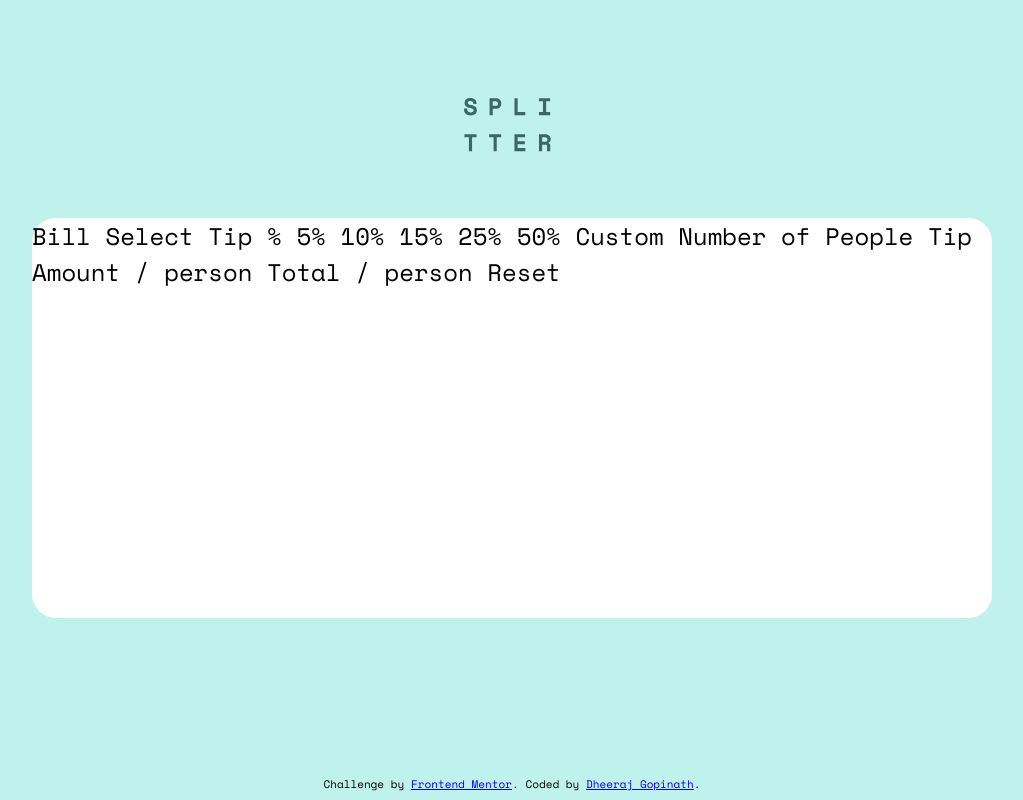
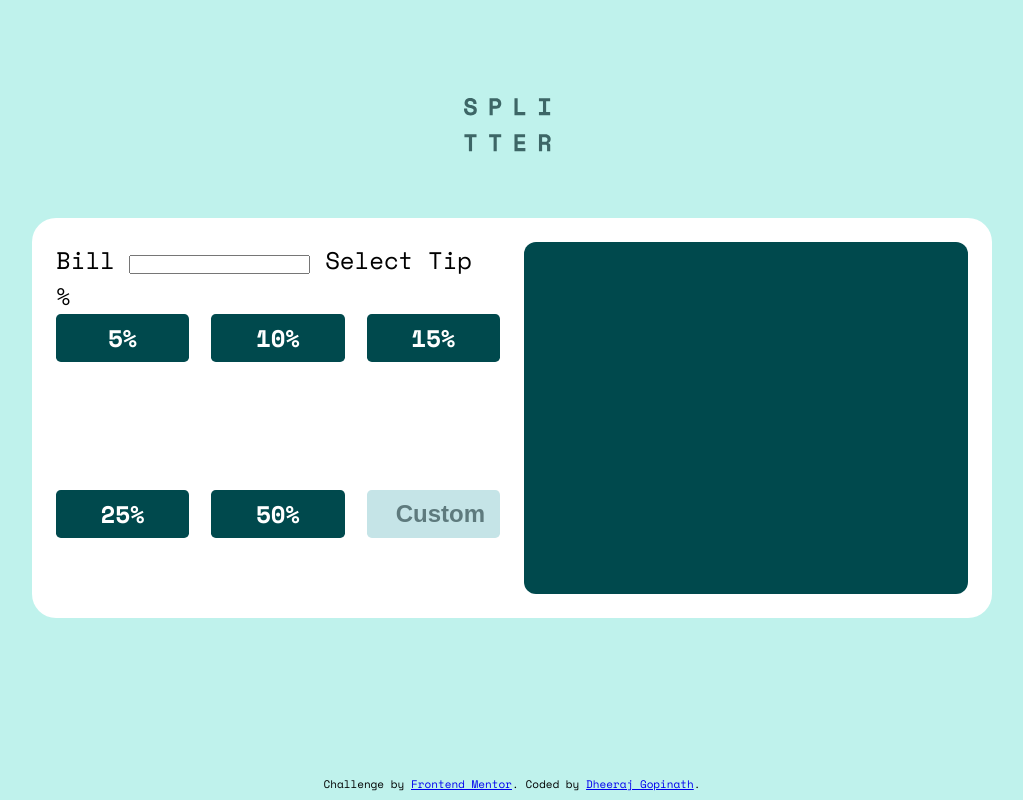
Before and after one commit to dheerajgopi/frontendmentor-challenge, a website: page public/tip-calculator-app/index.html in a window 1280 px wide. Shown: the whole page, without its empty margins (128-1151 px from the left). Drawn offline with nearby package versions, Linux system fonts and the light colour scheme.

Commit message:
Calculator styling

```diff
--- a/public/tip-calculator-app/index.css
+++ b/public/tip-calculator-app/index.css
@@ -44,15 +44,38 @@ main {
 }
 
 #app {
+    display: flex;
+    flex-flow: column nowrap;
     background-color: var(--white);
     border-radius: 1rem 1rem 0 0;
     flex-grow: 1;
+    overflow: hidden;
+    padding: 1rem;
+    width: 100%;
+}
+
+.app-section {
+    flex-grow: 1;
+    flex-basis: 50%;
+    border-radius: 0.5rem;
+}
+
+#calculator {
+    background-color: white;
+}
+
+#summary {
+    background-color: var(--clr-very-dark-cyan);
 }
 
 @media only screen and (min-width: 1000px) {
     main {
         margin-top: -1rem;
         padding-bottom: 1.5rem;
+    }
+
+    #app {
+        flex-flow: row nowrap;
     }
 
     #heading {
@@ -72,6 +95,74 @@ main {
         max-width: 960px;
         flex-grow: 0;
     }
+
+    #calculator {
+        margin: 0 0.5rem 0 0;
+    }
+
+    #summary {
+        margin: 0 0 0 0.5rem;
+    }
+}
+
+/* tip selection */
+
+.calc-section input[type="radio"] {
+    opacity: 0;
+    width: 0;
+}
+
+.calc-section .tip-label {
+    display: inline-flex;
+    background-color: var(--clr-very-dark-cyan);
+    color: var(--white);
+    font-weight: 700;
+    width: 100%;
+    max-height: 2rem;
+    justify-content: center;
+    align-items: center;
+    border-radius: .2rem;
+}
+
+#input-tip-custom {
+    background-color: var(--light-grayish-cyan-84);
+    border: none;
+    color: var(--clr-very-dark-cyan);
+    font-size: 1rem;
+}
+
+#input-tip-custom::placeholder {
+    text-align: right;
+    color: var(--dark-grayish-cyan-43);
+}
+
+.calc-section input[type="radio"]:checked + label {
+    background-color: var(--strong-cyan);
+    color: var(--clr-very-dark-cyan);
+}
+
+.calc-section input[type="radio"]:hover + label {
+    background-color: var(--strong-cyan);
+    color: var(--clr-very-dark-cyan);
+}
+
+.calc-section input[type="radio"]:focus + label {
+    background-color: var(--strong-cyan);
+    color: var(--clr-very-dark-cyan);
+}
+
+.tip-selection-container {
+    display: flex;
+    flex-flow: row wrap;
+    justify-content: space-between;
+    align-content: stretch;
+    height: 100%;
+}
+
+.tip-item {
+    flex-basis: 30%;
+    display: flex;
+    justify-content: center;
 }
 
 /* footer */
--- a/public/tip-calculator-app/index.html
+++ b/public/tip-calculator-app/index.html
@@ -15,7 +15,40 @@
       <div id="logo"></div>
     </div>
     <div id="app">
-      Bill
+      <div class="app-section calc-section" id="calculator">
+        <label for="input-bill">Bill</label>
+        <input type="number" name="bill" id="input-bill">
+        <label for="tip">Select Tip %</label>
+        <div class="tip-selection-container">
+          <div class="tip-item">
+            <input type="radio" name="tip" id="input-tip-5" value="5">
+            <label class="tip-label" for="input-tip-5">5%</label>
+          </div>
+          <div class="tip-item">
+            <input type="radio" name="tip" id="input-tip-10" value="10">
+            <label class="tip-label" for="input-tip-10">10%</label>
+          </div>
+          <div class="tip-item">
+            <input type="radio" name="tip" id="input-tip-15" value="15">
+            <label class="tip-label" for="input-tip-15">15%</label>
+          </div>
+          <div class="tip-item">
+            <input type="radio" name="tip" id="input-tip-25" value="25">
+            <label class="tip-label" for="input-tip-25">25%</label>
+          </div>
+          <div class="tip-item">
+            <input type="radio" name="tip" id="input-tip-50" value="50">
+            <label class="tip-label" for="input-tip-50">50%</label>
+          </div>
+          <div class="tip-item">
+            <input class="tip-label" type="number" name="tip" id="input-tip-custom" placeholder="Custom">
+          </div>
+        </div>
+      </div>
+      <div class="app-section summary-section" id="summary">
+
+      </div>
+      <!-- Bill
 
       Select Tip %
       5%
@@ -33,7 +66,7 @@
       Total
       / person
 
-      Reset
+      Reset -->
     </div>
   </main>
   <div class="attribution">
```
